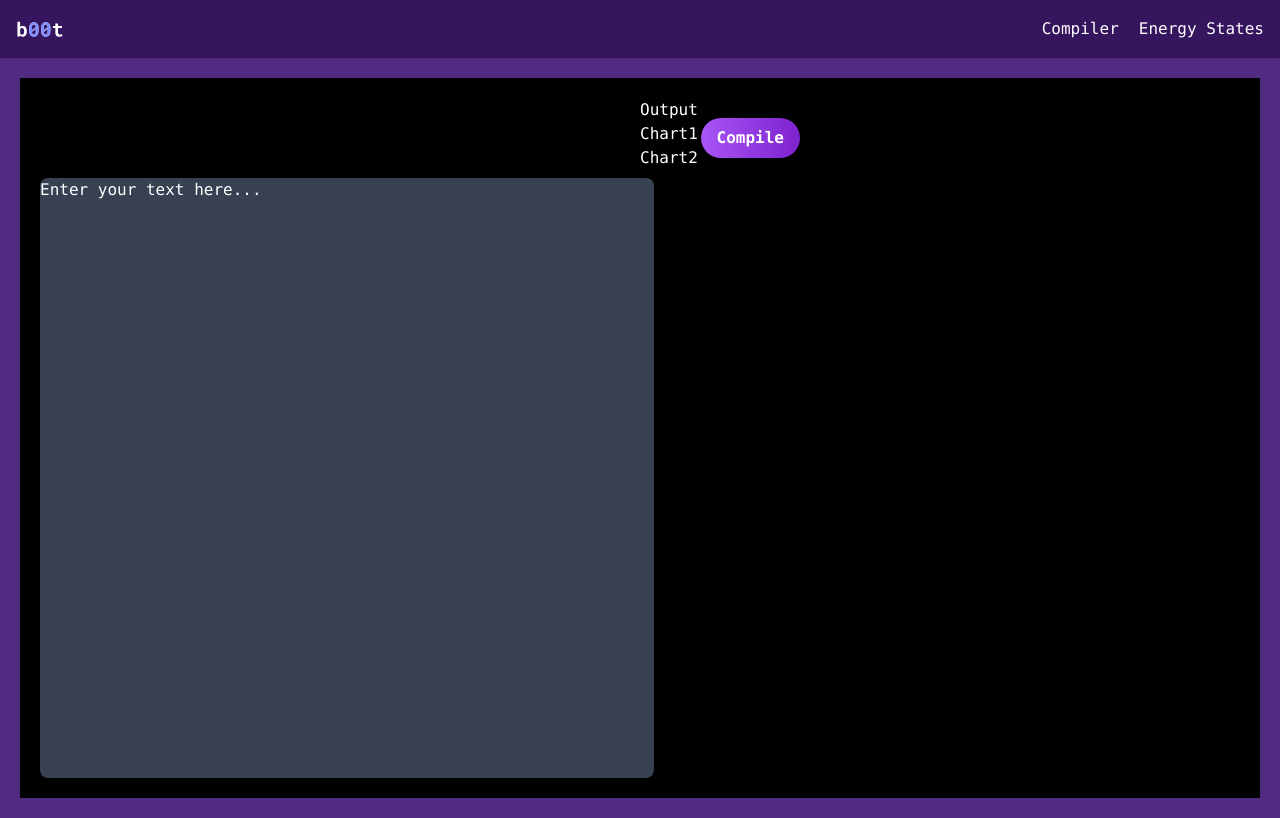
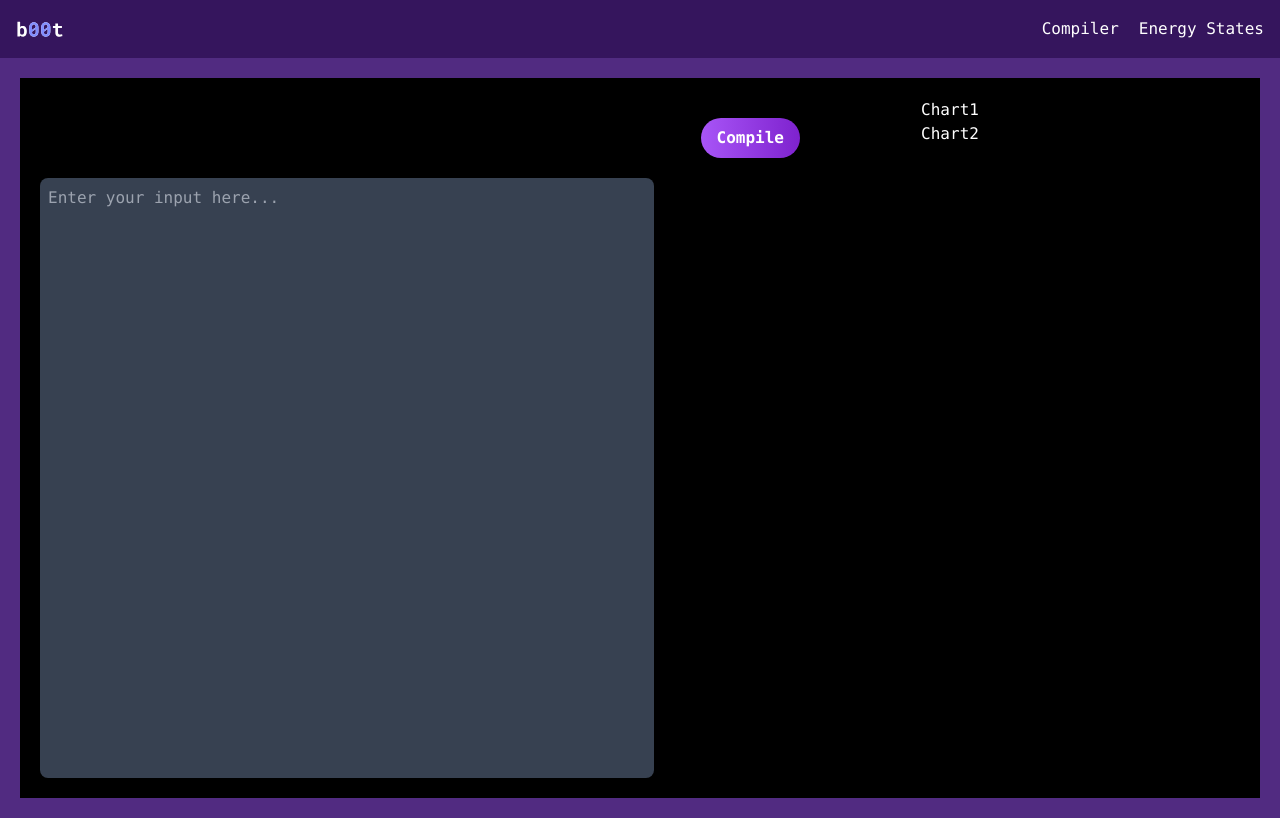
Before and after one commit to mkswagger/teamheisenberg_quantathon, a Next.js app in the folder client/web/quantathon/: page /compiler in a window 1280 px wide. Built offline with nearby package versions, Linux system fonts and the light colour scheme.

Commit message:
feat: ecbqeiocbo

```diff
--- a/client/web/quantathon/src/components/Compiler.jsx
+++ b/client/web/quantathon/src/components/Compiler.jsx
@@ -1,29 +1,54 @@
-import React from "react"
+import axios from "axios";
+import React, { useState } from "react";
 
 function Compiler() {
+  const [data, setData] = useState();
+  const generateCharts = async () => {
+    dataArray = JSON.parse(data);
+    try {
+      const resp = await axios.post(
+        `${process.env.NEXT_PUBLIC_DOMAIN_NAME}/api/generate-charts/`,
+        { data: dataArray }
+      );
+      console.log(resp);
+    } catch (error) {
+      console.log(error);
+    }
+  };
+
   return (
     <div className="flex justify-center items-center  h-[95vh] border-[20px] border-spacing-20 border-[#512B81] w-full font-mono bg-black ">
       <div className="grid md:grid-rows-1 md:grid-cols-2 grid-rows-2 grid-cols-1 sm:grid-rows-2 sm:grid-cols-1 ">
         <div className="flex flex-col w-[100vh] h-[85vh] ">
           <div className="flex justify-end items-end space-x-6  py-5 pr-5">
-            <button class="bg-gradient-to-r from-purple-500 to-purple-700 hover:from-purple-600 hover:to-purple-800 text-white font-semibold py-2 px-4 rounded-full shadow-md">
+            <button
+              onClick={generateCharts}
+              class="bg-gradient-to-r from-purple-500 to-purple-700 hover:from-purple-600 hover:to-purple-800 text-white font-semibold py-2 px-4 rounded-full shadow-md"
+            >
               Compile
             </button>
           </div>
           <div>
-            <textarea class="bg-gray-700 text-white ml-5   w-[48vw] h-[75vh]  rounded-lg border-none resize-none focus:outline-none">
-              Enter your text here...
-            </textarea>
+            <textarea
+              onChange={(e) => setData(e.target.value)}
+              placeholder="Enter your input here...
+"
+              className="bg-gray-700 text-white ml-5 p-2 w-[48vw] h-[75vh]  rounded-lg border-none resize-none focus:outline-none"
+            ></textarea>
           </div>
         </div>
         <div className="w-full h-[85vh] text-white">
-          <div>Output</div>
-          <div>Chart1</div>
-          <div>Chart2</div>
+          {/* <h2 className="text-center text-3xl font-mono font-bold text-purple-500">
+            Output
+          </h2> */}
+          <div className="flex justify-center items-center flex-col">
+            <div>Chart1</div>
+            <div>Chart2</div>
+          </div>
         </div>
       </div>
     </div>
-  )
+  );
 }
 
-export default Compiler
+export default Compiler;
```
